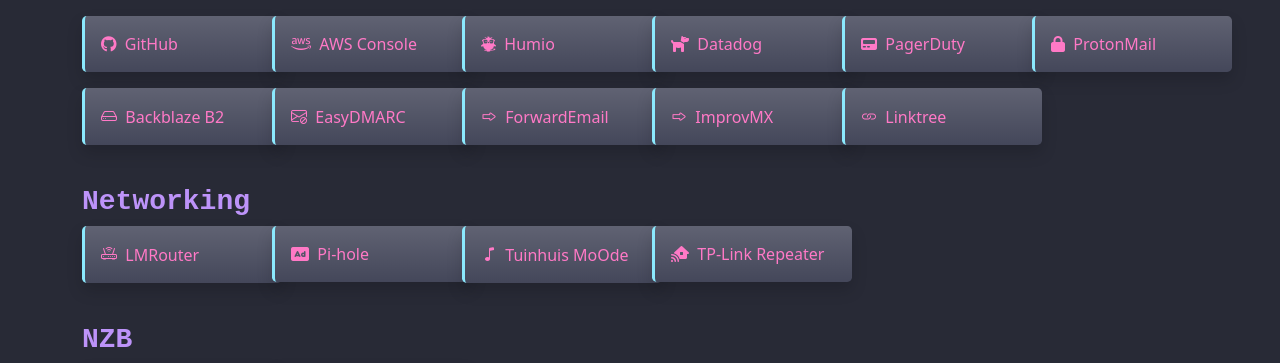
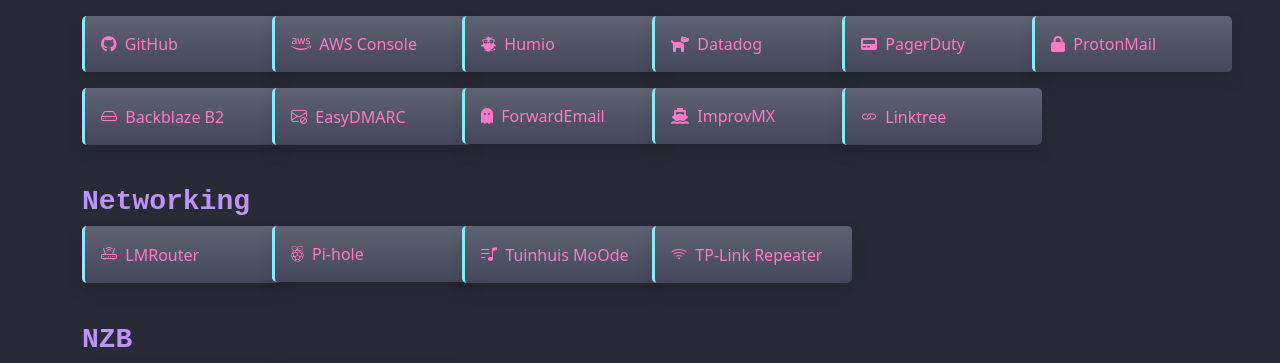
Before and after one commit to melvyndekort/startpage, a Jekyll site: the page built from pages/index.md, in a window 1280 px wide. Shown: the part 507-870 px from the top of the page. Built offline with Jekyll 4.4.1, drawn with Linux system fonts in a browser that asks for light colours; nearby versions of some CDN libraries.

Commit message:
Updated some icons

```diff
--- a/_data/bookmarks.yml
+++ b/_data/bookmarks.yml
@@ -51,10 +51,10 @@
           icon: bi bi-envelope-slash
           url: https://app.easydmarc.com
         - name: ForwardEmail
-          icon: bi bi-forward
+          icon: fa-solid fa-ghost
           url: https://forwardemail.net/en/my-account/domains
         - name: ImprovMX
-          icon: bi bi-forward
+          icon: fa-solid fa-ship
           url: https://app.improvmx.com
         - name: Linktree
           icon: bi bi-link
@@ -66,13 +66,13 @@
           icon: bi bi-router
           url: http://lmrouter.mdekort.nl
         - name: Pi-hole
-          icon: fa-solid fa-rectangle-ad
+          icon: fa-brands fa-raspberry-pi
           url: http://pihole.mdekort.nl/admin/
         - name: Tuinhuis MoOde
-          icon: bi bi-music-note
+          icon: bi bi-music-note-list
           url: http://tuinhuis.mdekort.lan
         - name: TP-Link Repeater
-          icon: fa-solid fa-house-signal
+          icon: bi bi-wifi
           url: http://tplinkrepeater.net
 
     - name: NZB
```
